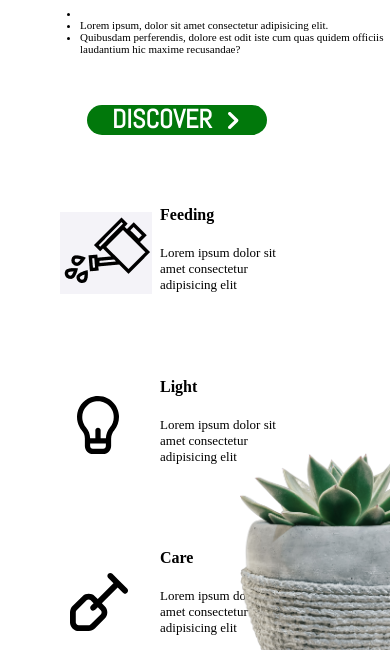
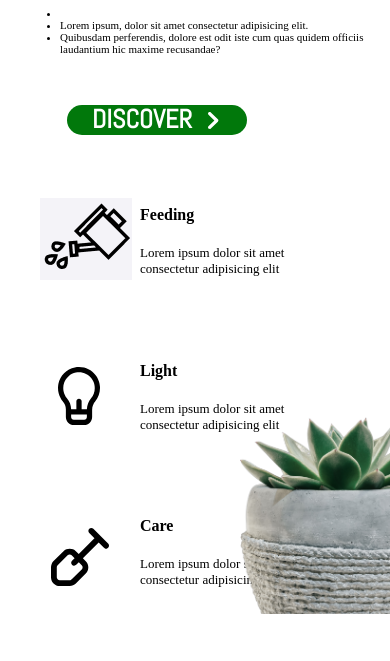
Before and after one commit to RenusreeMadhavarapu/Plant-Home-Page, a website: page index.html in a window 390 px wide. Shown: the part 183-844 px from the top of the page. Drawn offline with Linux system fonts and the light colour scheme; a web font is replaced by a local one.

Commit message:
third commit

```diff
--- a/style.css
+++ b/style.css
@@ -333,9 +333,7 @@ width:70px;
 
         font-size:11px;
     }
-    #midWholePart1{
-        margin-left:20px;
-    }
+
 
     #navFirst>img{
         width:80px;
```
